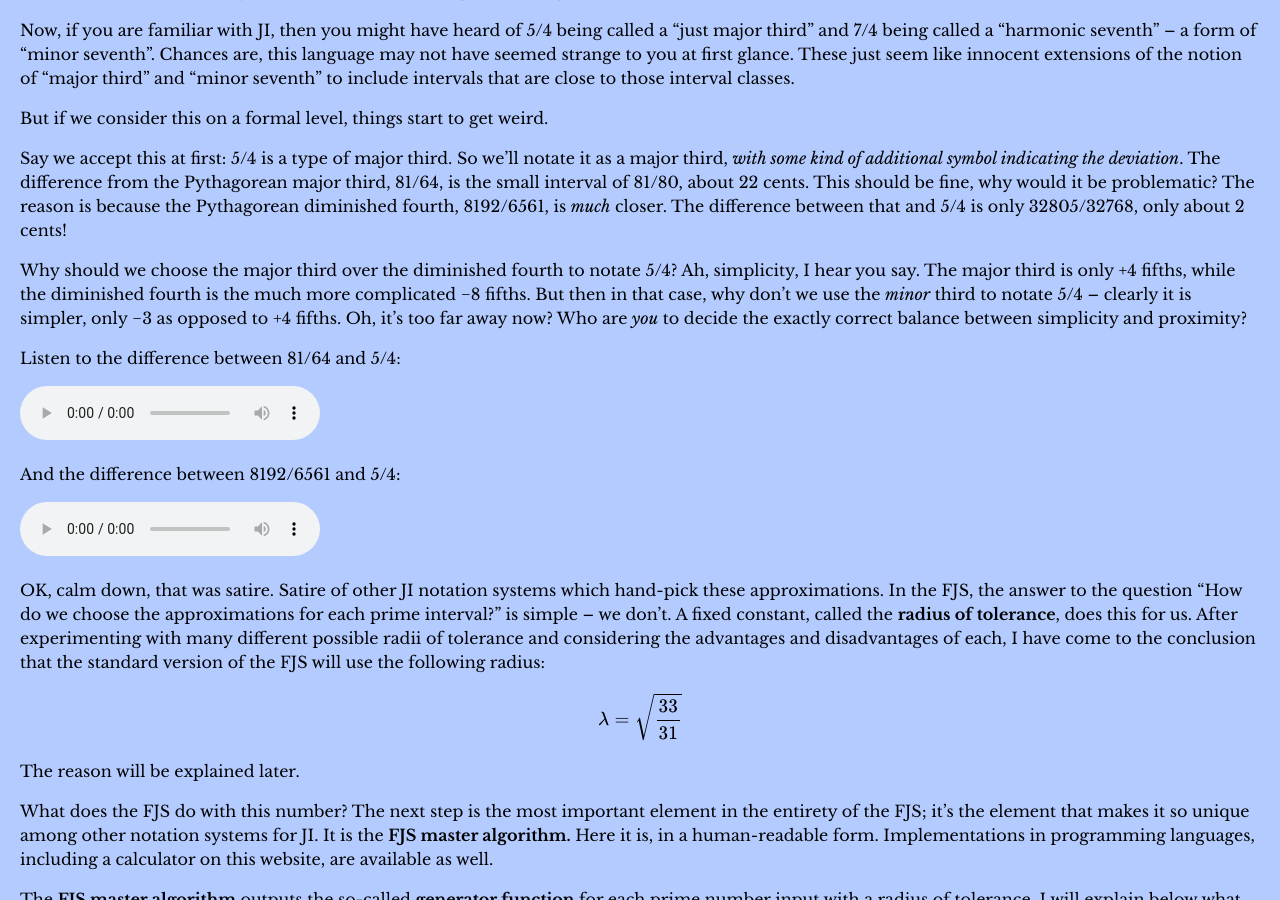
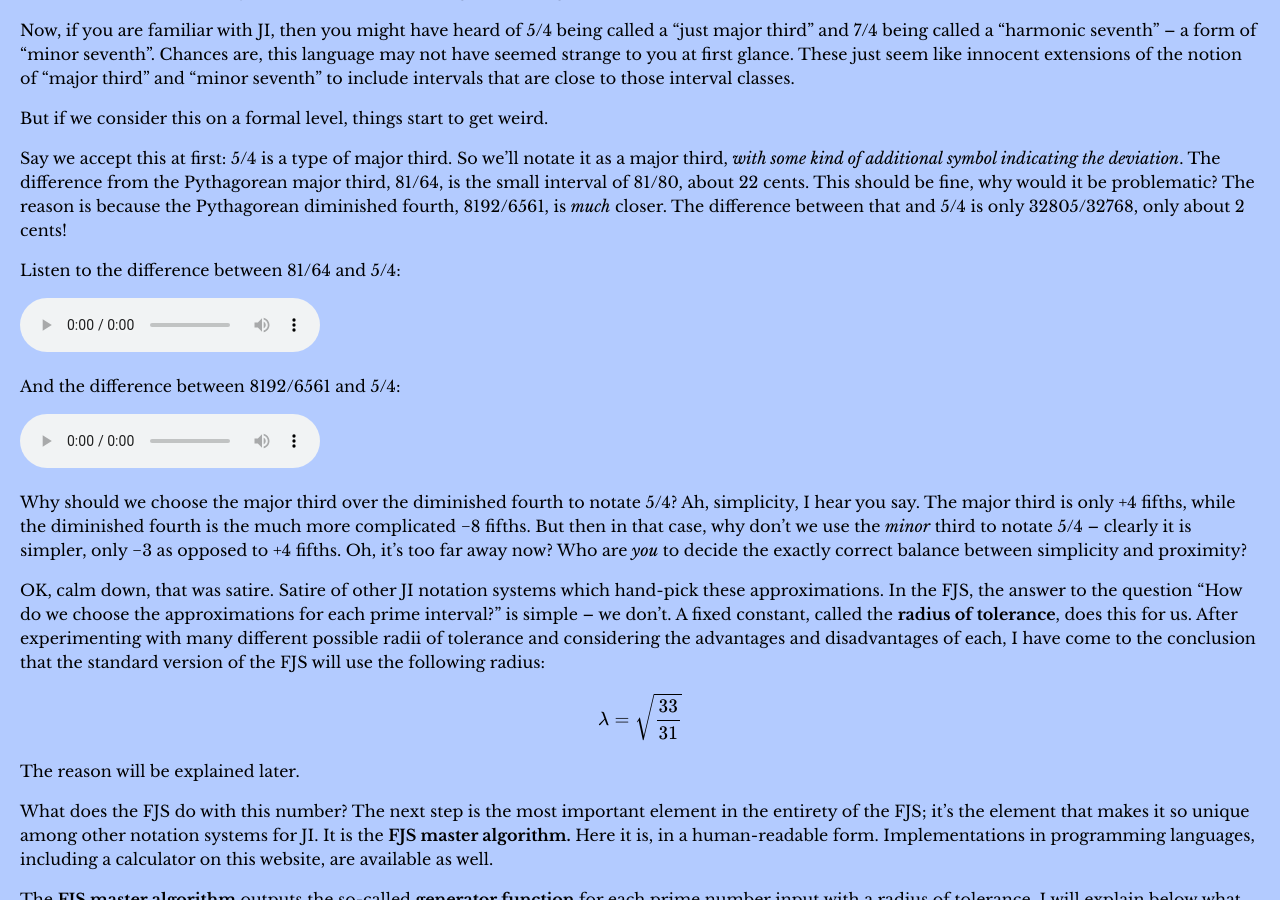
Before and after one commit to misotanni/misotanni.github.io, a Jekyll site: the page built from fjs/en/crash.md, in a window 1280 px wide and 900 px high, scrolled down 4360 px. Built offline with Jekyll 4.4.1, drawn with Linux system fonts in a browser that asks for light colours; our own code applies the rules of GitHub Pages for plain Markdown files; formulas are drawn with MathJax 3; some of the changed lines change nothing that is shown.

Commit message:
moved audio comparisons

```diff
--- a/fjs/en/crash.md
+++ b/fjs/en/crash.md
@@ -147,8 +147,6 @@ But if we consider this on a formal level, things start to get weird.
 
 Say we accept this at first: 5/4 is a type of major third. So we'll notate it as a major third, *with some kind of additional symbol indicating the deviation*. The difference from the Pythagorean major third, 81/64, is the small interval of 81/80, about 22 cents. This should be fine, why would it be problematic? The reason is because the Pythagorean diminished fourth, 8192/6561, is *much* closer. The difference between that and 5/4 is only 32805/32768, only about 2 cents!
 
-Why should we choose the major third over the diminished fourth to notate 5/4? Ah, simplicity, I hear you say. The major third is only +4 fifths, while the diminished fourth is the much more complicated −8 fifths. But then in that case, why don't we use the *minor* third to notate 5/4 – clearly it is simpler, only −3 as opposed to +4 fifths. Oh, it's too far away now? Who are *you* to decide the exactly correct balance between simplicity and proximity?
-
 Listen to the difference between 81/64 and 5/4:
 
 <audio controls><source src="../assets/audio_2.mp3" type="audio/mpeg"></audio>
@@ -156,6 +154,8 @@ Listen to the difference between 81/64 and 5/4:
 And the difference between 8192/6561 and 5/4:
 
 <audio controls><source src="../assets/audio_3.mp3" type="audio/mpeg"></audio>
+
+Why should we choose the major third over the diminished fourth to notate 5/4? Ah, simplicity, I hear you say. The major third is only +4 fifths, while the diminished fourth is the much more complicated −8 fifths. But then in that case, why don't we use the *minor* third to notate 5/4 – clearly it is simpler, only −3 as opposed to +4 fifths. Oh, it's too far away now? Who are *you* to decide the exactly correct balance between simplicity and proximity?
 
 OK, calm down, that was satire. Satire of other JI notation systems which hand-pick these approximations. In the FJS, the answer to the question "How do we choose the approximations for each prime interval?" is simple – we don't. A fixed constant, called the **radius of tolerance**, does this for us. After experimenting with many different possible radii of tolerance and considering the advantages and disadvantages of each, I have come to the conclusion that the standard version of the FJS will use the following radius:
 
```
